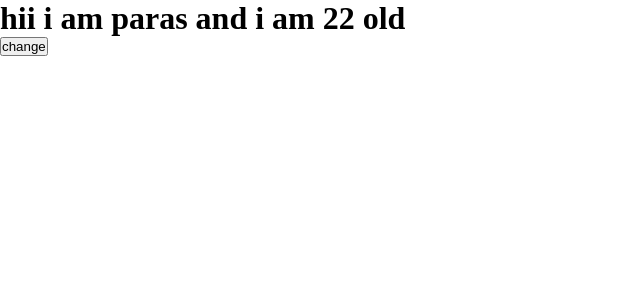
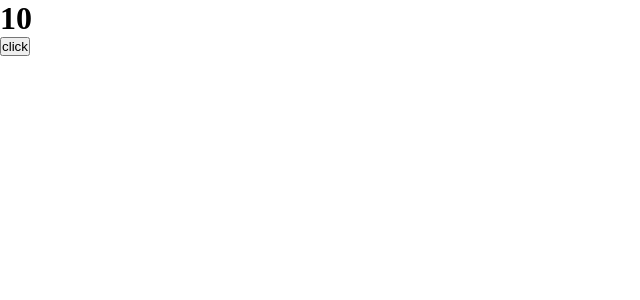
Before and after one commit to paras01-patel/youtube_react, a React (Vite) app: page / in a window 1280 px wide. Shown: the top 300 px of the page, without its empty margins (0-640 px from the left). Built offline with nearby package versions, Linux system fonts and the light colour scheme.

Commit message:
batch in usestate

```diff
--- a/src/App.jsx
+++ b/src/App.jsx
@@ -1,4 +1,6 @@
 // import { useState } from "react"
+
+import { useState } from "react"
 
 // import { use, useState } from "react"
 
@@ -30,22 +32,44 @@
 // }
 // export default App
 
-import { use, useState } from "react"
+// import { use, useState } from "react"
+// function App(){
+
+
+//   let [read,write]=useState({user:'paras',age:22})
+//   function chh(){
+//     let neww={...read}
+// neww.user='PARAS'
+// neww.age=21
+// write(neww)
+//   }
+//   return(
+//     <>
+//     <h1>hii i am {read.user} and i am {read.age} old </h1>
+//     <button onClick={chh}> change</button>
+
+//     </>
+//   )
+// }
+// export default App
+
+
+//batch adding
 function App(){
 
+  let [num,setnum]=useState(10)
+  function clicked(){
+    setnum(pre=>(pre+1))
+    setnum(pre=>(pre+1))
+    setnum(pre=>(pre+1))
 
-  let [read,write]=useState({user:'paras',age:22})
-  function chh(){
-    let neww={...read}
-neww.user='PARAS'
-neww.age=21
-write(neww)
+
   }
   return(
     <>
-    <h1>hii i am {read.user} and i am {read.age} old </h1>
-    <button onClick={chh}> change</button>
 
+    <h1>{num}</h1>
+    <button onClick={clicked}>click</button>
     </>
   )
 }
```
